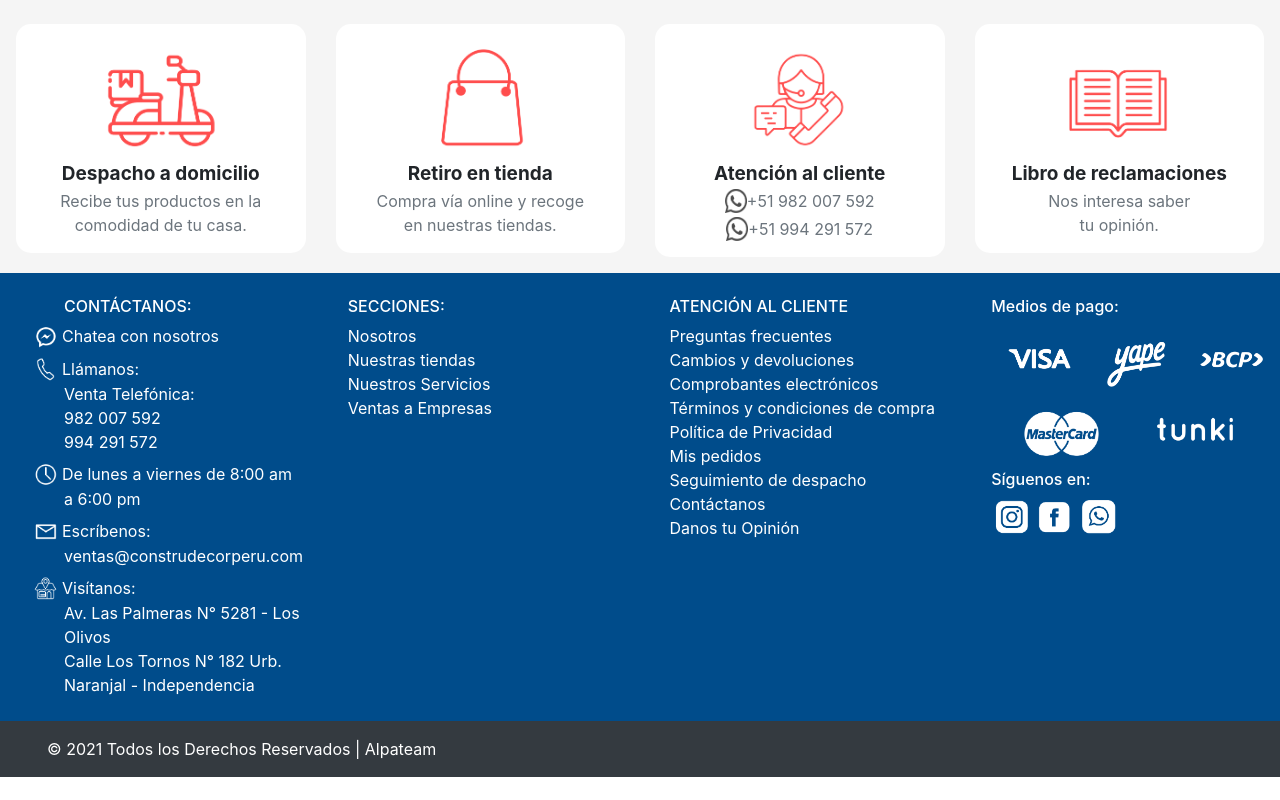
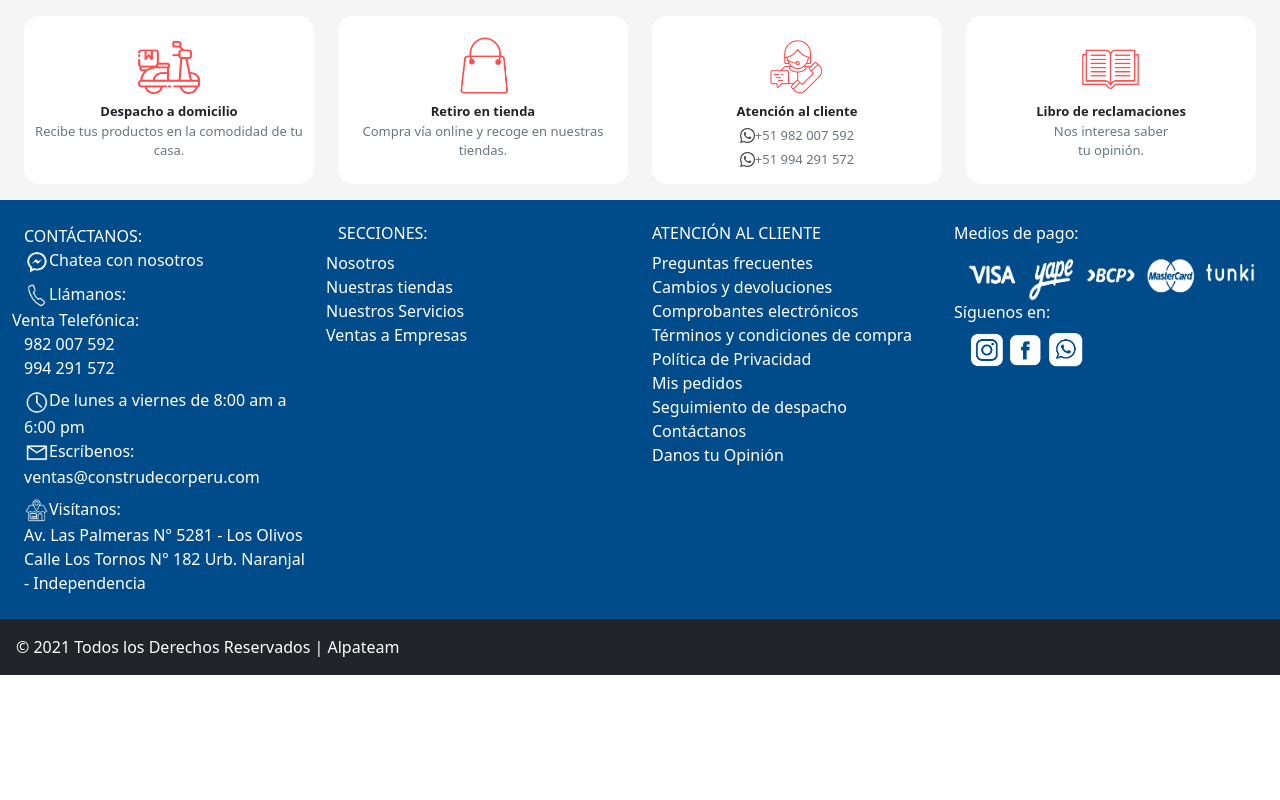
Before and after one commit to ansolar54/footer, an Angular app: page / in a window 1280 px wide. Built offline with nearby package versions, Linux system fonts and the light colour scheme.

Commit message:
avance 16/09

```diff
--- a/src/app/footer/footer/footer.component.html
+++ b/src/app/footer/footer/footer.component.html
@@ -1,141 +1,135 @@
-<div class="container-fluid fondog p-3">
-    <div class="row">
-        <div class="col-xs-6 col-sm-3 col-md-3 pt-2 text-center">
-            <div class="p-3 fondo2">
-                <img src="../../../assets/image/iconos-14.png" class="img-fluid" height="120px" width="120px">
-                <span class="row font-weight-bold tam justify-content-center">Despacho a domicilio</span>
-                <span class="row text-muted justify-content-center">Recibe tus productos en la</span>
-                <span class="row text-muted justify-content-center">comodidad de tu casa.</span>
+<div class="container-fluid fondog py-3 px-4">
+    <div class="row g-4">
+        <div class="col-6 col-sm-6 col-md-3 ">
+            <div class="p-3 fondo2 inner text-center">
+                <img src="../../../assets/image/iconos-14.png" class="img-fluid tam_img_consultas">
+                <span class="row fw-bold fs-7 justify-content-center">Despacho a domicilio</span>
+                <span class="row text-muted justify-content-center fs-7">Recibe tus productos en la comodidad de tu
+                    casa.</span>
             </div>
         </div>
-        <div class="col-xs-6 col-sm-3 col-md-3 pt-2 text-center">
-            <div class="p-3 fondo2">
-                <img src="../../../assets/image/iconos-15.png" class="img-fluid" height="120px" width="120px">
-                <span class="row font-weight-bold tam justify-content-center">Retiro en tienda</span>
-                <span class="row text-muted justify-content-center">Compra vía online y recoge</span>
-                <span class="row text-muted justify-content-center">en nuestras tiendas.</span>
+        <div class="col-6 col-sm-6 col-md-3 ">
+            <div class="p-3 fondo2 inner text-center">
+                <img src="../../../assets/image/iconos-15.png" class="img-fluid tam_img_consultas">
+                <span class="row fw-bold fs-7 justify-content-center">Retiro en tienda</span>
+                <span class="row text-muted justify-content-center fs-7">Compra vía online y recoge en nuestras
+                    tiendas.</span>
             </div>
         </div>
-        <div class="col-xs-6 col-sm-3 col-md-3 pt-2 text-center">
-            <div class="p-3 fondo2">
-                <img src="../../../assets/image/iconos-16.png" class="img-fluid" height="120px" width="120px">
-                <span class="row font-weight-bold tam justify-content-center">Atención al cliente</span>
-                <div class="row justify-content-center">
-                    <img src="../../../assets/image/whas.png" class="img-fluid" height="22px" width="22px">
+        <div class="col-6 col-sm-6 col-md-3">
+            <div class="p-3 fondo2 inner text-center">
+                <img src="../../../assets/image/iconos-16.png" class="img-fluid tam_img_consultas">
+                <span class="row fw-bold fs-7 justify-content-center">Atención al cliente</span>
+                <div class="justify-content-center">
+                    <img src="../../../assets/image/whas.png" class="img-fluid tam_ico">
                     <a target="_blank" href="https://api.whatsapp.com/send?phone=51982007592&text=Hola!"
-                        class="text-muted">+51 982 007 592</a>
+                        class="link text-muted fs-7">+51 982 007 592</a>
                 </div>
-                <div class="row pt-1 justify-content-center">
-                    <img src="../../../assets/image/whas.png" class="img-fluid" height="22px" width="22px">
+                <div class="justify-content-center">
+                    <img src="../../../assets/image/whas.png" class="img-fluid tam_ico">
                     <a target="_blank" href="https://api.whatsapp.com/send?phone=51994291572&text=Hola!"
-                        class="text-muted">+51 994 291 572</a>
+                        class="link text-muted fs-7">+51 994 291 572</a>
                 </div>
             </div>
         </div>
-        <div class="col-xs-6 col-sm-3 col-md-3 pt-2 text-center">
-            <div class="p-3 fondo2">
-                <img src="../../../assets/image/iconos-17.png" class="img-fluid" height="120px" width="120px">
-                <span class="row font-weight-bold tam justify-content-center">Libro de reclamaciones</span>
-                <span class="row text-muted justify-content-center">Nos interesa saber </span>
-                <span class="row text-muted justify-content-center">tu opinión.</span>
+        <div class="col-6 col-sm-6 col-md-3 text-center">
+            <div class="p-3 fondo2 inner text-center">
+                <img src="../../../assets/image/iconos-17.png" class="img-fluid tam_img_consultas">
+                <span class="row fw-bold fs-7 justify-content-center">Libro de reclamaciones</span>
+                <span class="row text-muted justify-content-center text-break fs-7">Nos interesa saber </span>
+                <span class="row text-muted justify-content-center text-break fs-7"> tu opinión.</span>
+
             </div>
         </div>
     </div>
 </div>
-<div class="container-fluid colorfondo pb-4 text-white">
-    <div class="row">
-        <div class="col-sm pl-5 pt-4 pr-2">
-            <span class="row h6 ml-3">CONTÁCTANOS:</span>
-            <div class="row">
+
+
+<div class="container-fluid colorfondo p-4 text-white">
+    <div class="row g-4">
+        <div class="col-6 col-sm-6 col-md-3">
+            <span class="h6 text-center">CONTÁCTANOS:</span>
+            <div>
                 <img src="../../../assets/image/iconos-18.png" class="img-fluid" height="25px" width="25px">
                 <a target="_blank" href="https://www.messenger.com/t/859885404139281" class="pl-1 link">Chatea con
                     nosotros</a>
             </div>
-            <div class="row pt-2">
+            <div class="pt-2">
                 <img src="../../../assets/image/iconos-19.png" class="img-fluid " height="25px" width="25px">
-                <span class="pl-1">Llámanos:</span>
+                <span class="">Llámanos:</span>
             </div>
-            <span class="row ml-3">Venta Telefónica:</span>
-            <div class="row ml-3">
-                <a target="_blank" href="https://api.whatsapp.com/send?phone=51982007592&text=Hola!" class="link">982 007
-                    592</a>
+            <div class="row ml-5">Venta Telefónica:</div>
+            <div>
+                <a target="_blank" href="https://api.whatsapp.com/send?phone=51982007592&text=Hola!" class="link">982
+                    007 592</a>
             </div>
-            <div class="row ml-3">
-                <a target="_blank" href="https://api.whatsapp.com/send?phone=51994291572&text=Hola!" class="link">994 291
-                    572</a>
+            <div>
+                <a target="_blank" href="https://api.whatsapp.com/send?phone=51994291572&text=Hola!" class="link">994
+                    291 572</a>
             </div>
-            <div class="row pt-2">
+            <div class="pt-2">
                 <img src="../../../assets/image/iconos-20.png" class="img-fluid" height="25px" width="25px">
-                <span class="pl-1">De lunes a viernes de 8:00 am </span>
+                <span class="">De lunes a viernes de 8:00 am a 6:00 pm </span>
             </div>
-            <span class="row ml-3">a 6:00 pm</span>
-            <div class="row pt-2">
+            <div>
                 <img src="../../../assets/image/iconos-21.png" class="img-fluid" height="25px" width="25px">
                 <span class="pl-1">Escríbenos:</span>
             </div>
-            <a class="row ml-3 link">ventas@construdecorperu.com</a>
-            <div class="row pt-2">
+            <a class="link text-break">ventas@construdecorperu.com</a>
+            <div class="pt-2">
                 <img src="../../../assets/image/iconos-22.png" class="img-fluid" height="25px" width="25px">
-                <span class="pl-1">Visítanos:</span>
+                <span class="">Visítanos:</span>
             </div>
-            <div class="row ml-3">
+            <div>
                 <a class="link" target="_blank" href="https://g.page/SERV-TECNICO-BOSCH?share">Av. Las Palmeras N°
                     5281 - Los Olivos</a>
             </div>
-            <div class="row ml-3">
+            <div>
                 <a class="link" target="_blank" href="https://goo.gl/maps/j4ayVMgg2BVc6c8o9">Calle Los Tornos N° 182
                     Urb. Naranjal - Independencia</a>
             </div>
         </div>
-        <div class="col-sm pl-5 pt-4">
-            <span class="row h6">SECCIONES:</span>
-            <div class="row"><a href="#" class="link">Nosotros</a></div>
-            <div class="row"><a href="#" class="link">Nuestras tiendas</a></div>
-            <div class="row"><a href="#" class="link">Nuestros Servicios</a></div>
-            <div class="row"><a href="#" class="link">Ventas a Empresas</a></div>
+        <div class="col-6 col-sm-6 col-md-3">
+            <div class="h6">SECCIONES:</div>
+            <div><a href="#" class="link row">Nosotros</a></div>
+            <div><a href="#" class="link row">Nuestras tiendas</a></div>
+            <div><a href="#" class="link row">Nuestros Servicios</a></div>
+            <div><a href="#" class="link row">Ventas a Empresas</a></div>
+        </div>
+        <div class="col-6 col-sm-6 col-md-3">
+            <div class="h6">ATENCIÓN AL CLIENTE</div>
+            <div><a href="#" class="link">Preguntas frecuentes</a></div>
+            <div><a href="#" class="link">Cambios y devoluciones</a></div>
+            <div><a href="#" class="link">Comprobantes electrónicos</a></div>
+            <div><a href="#" class="link">Términos y condiciones de compra</a></div>
+            <div><a href="#" class="link">Política de Privacidad</a></div>
+            <div><a href="#" class="link">Mis pedidos</a></div>
+            <div><a href="#" class="link">Seguimiento de despacho</a></div>
+            <div><a href="#" class="link">Contáctanos </a></div>
+            <div><a href="#" class="link">Danos tu Opinión</a></div>
+        </div>
+        <div class="col-6 col-sm-6 col-md-3">
+            <span class="row h6">Medios de pago:</span>
+            <div class="row g-2">
+                <div class="col-md-2 flex-md-grow-1 col-4 col-sm-4 m-0 p-0 text-center">
+                    <img src="../../../assets/image/iconos-28.png" class="img-fluid tam_img_pago">
+                </div>
+                <div class="col-md-2 flex-md-grow-1 col-4 col-sm-4 m-0 p-0 text-center">
+                    <img src="../../../assets/image/iconos-29.png" class="img-fluid tam_img_pago">
+                </div>
+                <div class="col-md-2 flex-md-grow-1 col-4 col-sm-4 m-0 p-0 text-center">
+                    <img src="../../../assets/image/iconos-30.png" class="img-fluid tam_img_pago">
+                </div>
+                <div class="col-md-2 flex-md-grow-1 col-6 col-sm-6 m-0 p-0 text-center">
+                    <img src="../../../assets/image/iconos-27.png" class="img-fluid tam_img_pago">
+                </div>
+                <div class="col-md-2 flex-md-grow-1 col-6 col-sm-6 m-0 p-0 text-center">
+                    <img src="../../../assets/image/iconos-26.png" class="img-fluid tam_img_pago">
 
-        </div>
-        <div class="col-sm pl-5 pt-4">
-            <span class="row h6">ATENCIÓN AL CLIENTE</span>
-            <div class="row"><a href="#" class="link">Preguntas frecuentes</a></div>
-            <div class="row"><a href="#" class="link">Cambios y devoluciones</a></div>
-            <div class="row"><a href="#" class="link">Comprobantes electrónicos</a></div>
-            <div class="row"><a href="#" class="link">Términos y condiciones de compra</a></div>
-            <div class="row"><a href="#" class="link">Política de Privacidad</a></div>
-            <div class="row"><a href="#" class="link">Mis pedidos</a></div>
-            <div class="row"><a href="#" class="link">Seguimiento de despacho</a></div>
-            <div class="row"><a href="#" class="link">Contáctanos </a></div>
-            <div class="row"><a href="#" class="link">Danos tu Opinión</a></div>
-        </div>
-        <div class="col-sm pl-5 pt-4">
-            <span class="row h6">Medios de pago:</span>
-            <div class="row">
-                <div class="col">
-                    <img src="../../../assets/image/iconos-28.png" class="img-fluid" height="50px" width="80px">
-                </div>
-                <div class="col">
-                    <img src="../../../assets/image/iconos-29.png" class="img-fluid" height="50px" width="80px">
-                </div>
-                <div class="col">
-                    <img src="../../../assets/image/iconos-30.png" class="img-fluid" height="50px" width="80px">
                 </div>
             </div>
-            <div class="row">
-                <div class="col">
-                    <div class="pl-3">
-                        <img src="../../../assets/image/iconos-27.png" class="img-fluid" height="50px" width="80px">
-                    </div>
-                </div>
-                <div class="col">
-                    <div class="pl-1">
-                        <img src="../../../assets/image/iconos-26.png" class="img-fluid" height="50px" width="80px">
-                    </div>
-                </div>
-            </div>
-            <div class="row h6">
-                <span>Síguenos en:</span>
-            </div>
-            <div class="row">
+            <span class="row h6">Síguenos en:</span>
+            <div class="">
                 <div class="izq">
                     <a target="_blank" href="https://www.instagram.com/construdecorperu/"><img
                             src="../../../assets/image/iconos-23.png" class="img-fluid iconos" alt="instagram"></a>
@@ -153,8 +147,8 @@
     </div>
 </div>
 <div class="container-fluid p-3 bg-dark text-white">
-    <div class="row ml-3">
-        <span class="col-sm">
+    <div class="row">
+        <span class="col-12 col-sm-12 col-md-12">
             © 2021 Todos los Derechos Reservados | <a class="font-weight-bold" class="link" href="#">Alpateam</a>
         </span>
     </div>
--- a/src/app/footer/footer/footer.component.scss
+++ b/src/app/footer/footer/footer.component.scss
@@ -7,9 +7,6 @@
 }
 .fondog {
   background-color: #f5f5f5;
-}
-.tam {
-  font-size: 19px !important;
 }
 a.link {
   text-decoration: none;
@@ -26,3 +23,25 @@ a:hover.link {
 .iconos:hover {
   opacity: 0.5;
 }
+.tam_ico{
+  height: 15px;
+  width: 15px;
+}
+
+.izq{
+  float: left;
+}
+.tam_img_pago{
+  height: 60px;
+  width:  50px;
+}
+.inner {
+  height: 168px;
+}
+.tam_img_consultas{
+  height: 70px;
+  width: 70px;
+}
+.fs-7{
+  font-size: 13px;
+}
--- a/src/index.html
+++ b/src/index.html
@@ -5,7 +5,7 @@
   <title>Footer</title>
   <base href="/">
   <meta name="viewport" content="width=device-width, initial-scale=1">
-  <link rel="stylesheet" href="https://maxcdn.bootstrapcdn.com/bootstrap/4.0.0/css/bootstrap.min.css" integrity="sha384-Gn5384xqQ1aoWXA+058RXPxPg6fy4IWvTNh0E263XmFcJlSAwiGgFAW/dAiS6JXm" crossorigin="anonymous">
+  <link href="https://cdn.jsdelivr.net/npm/bootstrap@5.1.1/dist/css/bootstrap.min.css" rel="stylesheet" integrity="sha384-F3w7mX95PdgyTmZZMECAngseQB83DfGTowi0iMjiWaeVhAn4FJkqJByhZMI3AhiU" crossorigin="anonymous">
   <link rel="icon" type="image/x-icon" href="favicon.ico">
 </head>
 <body>
```
